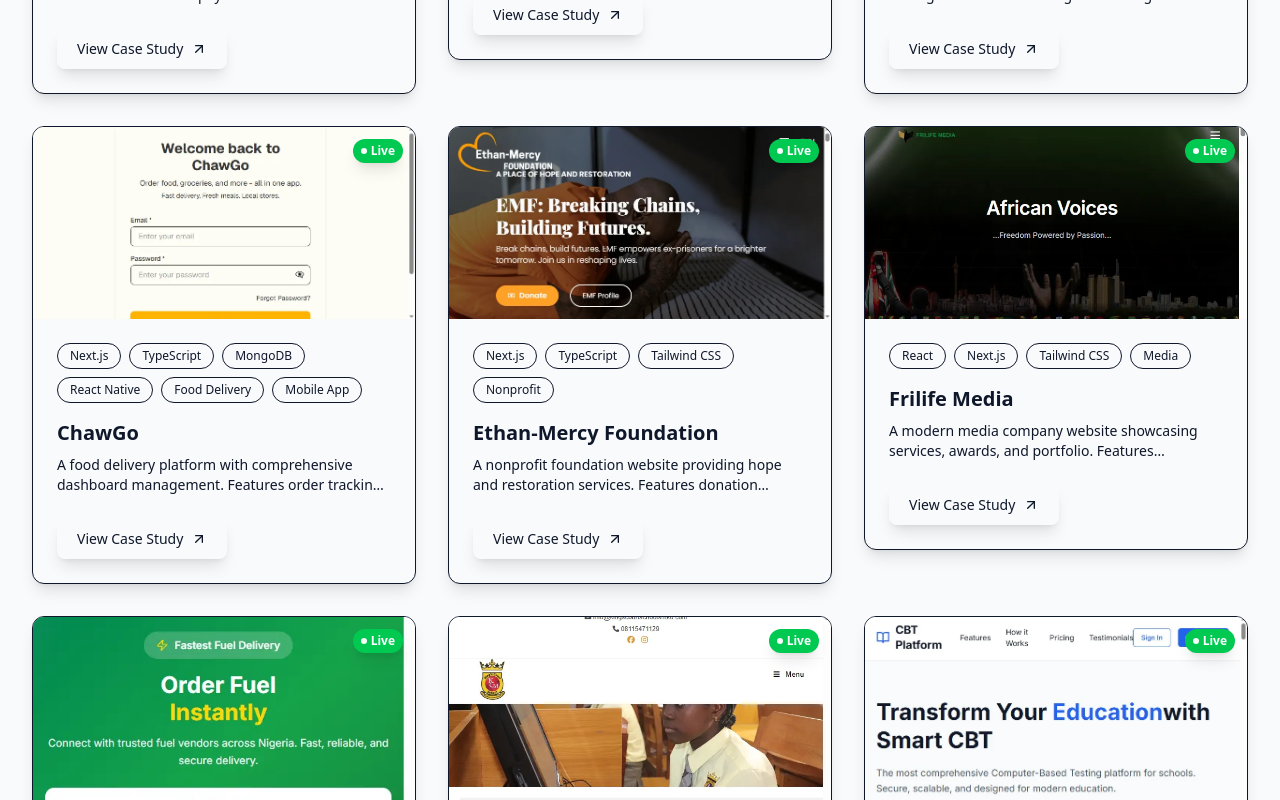
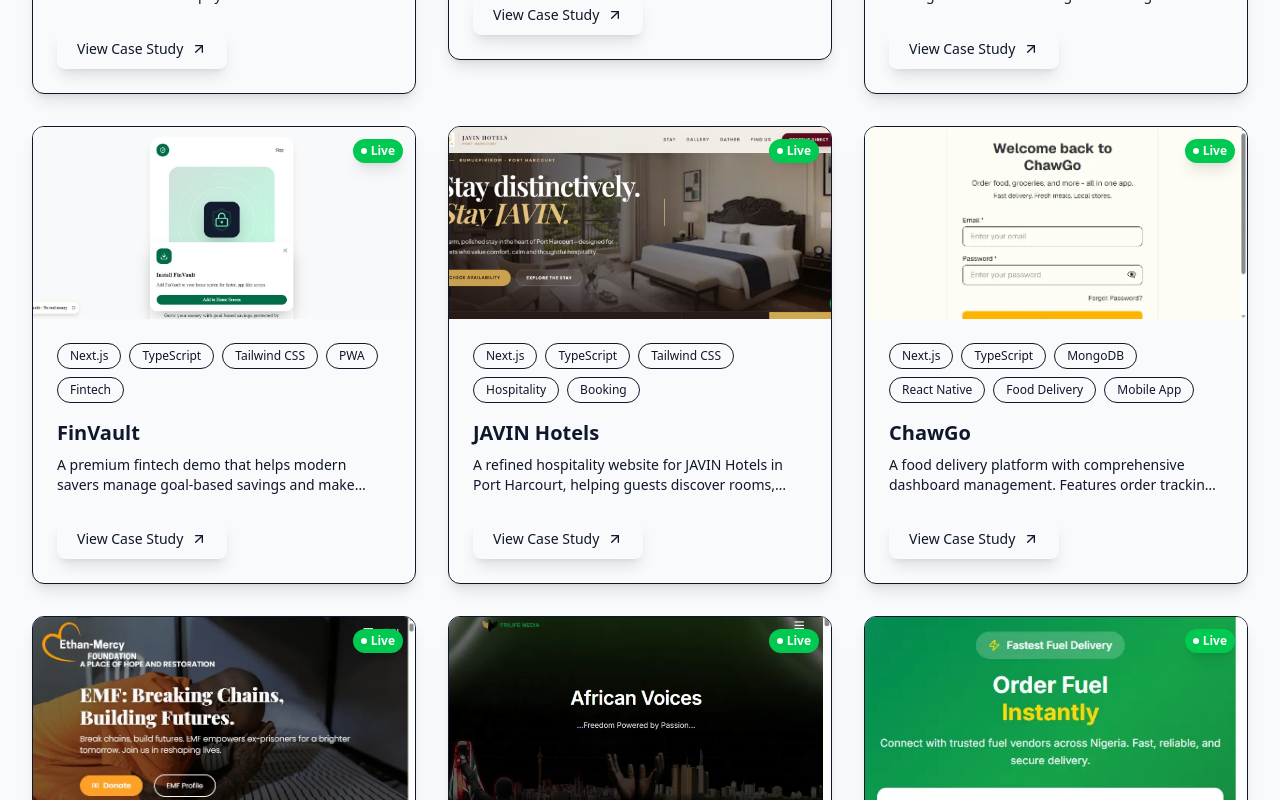
Before and after one commit to fdigit/Portfolio, a Next.js app: page /projects in a window 1280 px wide. Shown: the part 820-1620 px from the top of the page. Built offline with nearby package versions, Linux system fonts and the light colour scheme; no server answers.

Commit message:
content: add FinVault and JAVIN Hotels projects

```diff
--- /dev/null
+++ b/content/projects/finvault.mdx
@@ -0,0 +1,25 @@
+---
+title: "FinVault"
+description: "A premium fintech demo that helps modern savers manage goal-based savings and make secure transfers through a polished, app-like web experience."
+tags: ["Next.js", "TypeScript", "Tailwind CSS", "PWA", "Fintech"]
+image: "/images/finvault.jpg"
+url: "https://finvault-demo.vercel.app/"
+role: "Lead Developer"
+timeline: ""
+year: "2026"
+featured: false
+order: 4
+---
+
+FinVault is a premium fintech demonstration built around confidence, simplicity, and a focused saving experience. Its guided onboarding introduces secure savings, instant transfers, and bank-grade protection before taking users into the product.
+
+### Key features
+
+* **Goal-based savings:** A clear, future-focused way to help users build better saving habits.
+* **Transfers:** Designed to make moving money feel quick and straightforward.
+* **Demo-safe experience:** Clearly communicates that no real money is involved and lets users reset demo data.
+* **Installable web app:** PWA support gives the product a fast, native-app-like experience on supported devices.
+
+### Experience focus
+
+The interface pairs a calm, premium visual system with mobile-first onboarding and security-forward messaging, making a complex financial product feel approachable.
--- /dev/null
+++ b/content/projects/javin-hotels.mdx
@@ -0,0 +1,25 @@
+---
+title: "JAVIN Hotels"
+description: "A refined hospitality website for JAVIN Hotels in Port Harcourt, helping guests discover rooms, amenities, events, and reserve directly with the hotel."
+tags: ["Next.js", "TypeScript", "Tailwind CSS", "Hospitality", "Booking"]
+image: "/images/javin-hotels.jpg"
+url: "https://javin-hotels.vercel.app/"
+role: "Lead Developer"
+timeline: ""
+year: "2026"
+featured: false
+order: 5
+---
+
+JAVIN Hotels is a considered digital experience for a Port Harcourt hotel, designed to turn browsing into direct guest enquiries. The site presents rooms, facilities, gatherings, location details, and a seamless path to check availability.
+
+### Key features
+
+* **Room discovery:** Presents guest rooms and suites with a clear path to explore every stay.
+* **Availability search:** Lets guests specify check-in, check-out, and guest count before beginning an enquiry.
+* **Direct reservations:** Connects guests to the hotel through WhatsApp for fast, personal booking support.
+* **Complete hotel information:** Brings together facilities, events, gallery, contact details, and directions in one cohesive experience.
+
+### Experience focus
+
+The design balances visual storytelling with useful booking information, giving guests a warm, polished first impression while keeping direct contact and conversion within easy reach.
--- a/src/app/projects/[slug]/page.tsx
+++ b/src/app/projects/[slug]/page.tsx
@@ -128,11 +128,11 @@ export default async function ProjectDetailsPage({ params }: ProjectPageProps) {
                             <div className="space-y-4">
                                 <div>
                                     <p className="text-xs sm:text-sm text-gray-dark dark:text-gray-400">Role</p>
-                                    <p className="font-medium text-text-dark dark:text-text-light text-sm sm:text-base">Lead Developer</p>
+                                    <p className="font-medium text-text-dark dark:text-text-light text-sm sm:text-base">{project.role || "Lead Developer"}</p>
                                 </div>
                                 <div>
                                     <p className="text-xs sm:text-sm text-gray-dark dark:text-gray-400">Timeline</p>
-                                    <p className="font-medium text-text-dark dark:text-text-light text-sm sm:text-base">2 Months</p>
+                                    <p className="font-medium text-text-dark dark:text-text-light text-sm sm:text-base">{project.timeline || "Not specified"}</p>
                                 </div>
                                 <div>
                                     <p className="text-xs sm:text-sm text-gray-dark dark:text-gray-400">Year</p>
--- a/src/components/ProjectCard.tsx
+++ b/src/components/ProjectCard.tsx
@@ -41,6 +41,7 @@ export default function ProjectCard({ title, description, tags, image, slug, url
 
     const rotateX = useTransform(mouseYSpring, [-0.5, 0.5], ["7.5deg", "-7.5deg"]);
     const rotateY = useTransform(mouseXSpring, [-0.5, 0.5], ["-7.5deg", "7.5deg"]);
+    const imageBlurData = (blurData as Record<string, string>)[image];
 
     const handleMouseMove = (e: React.MouseEvent<HTMLDivElement>) => {
         const rect = e.currentTarget.getBoundingClientRect();
@@ -109,8 +110,8 @@ export default function ProjectCard({ title, description, tags, image, slug, url
                             fill
                             className="object-cover"
                             onError={() => setImageError(true)}
-                            placeholder="blur"
-                            blurDataURL={(blurData as Record<string, string>)[image]}
+                            placeholder={imageBlurData ? "blur" : "empty"}
+                            blurDataURL={imageBlurData}
                         />
                     ) : (
                         <div className={`w-full h-full bg-gradient-to-br ${getGradientColors(slug)} flex items-center justify-center`}>
--- a/src/components/ProjectHeroImage.tsx
+++ b/src/components/ProjectHeroImage.tsx
@@ -12,6 +12,7 @@ interface ProjectHeroImageProps {
 
 export default function ProjectHeroImage({ src, alt, slug }: ProjectHeroImageProps) {
     const [imageError, setImageError] = useState(false);
+    const imageBlurData = (blurData as Record<string, string>)[src];
 
     const getGradientColors = (slug: string) => {
         const gradients = [
@@ -46,8 +47,8 @@ export default function ProjectHeroImage({ src, alt, slug }: ProjectHeroImagePro
             className="object-cover opacity-50"
             priority
             onError={() => setImageError(true)}
-            placeholder="blur"
-            blurDataURL={(blurData as Record<string, string>)[src]}
+            placeholder={imageBlurData ? "blur" : "empty"}
+            blurDataURL={imageBlurData}
         />
     );
 }
```
Also changed, not shown: public/images/finvault.jpg (added), public/images/javin-hotels.jpg (added).
